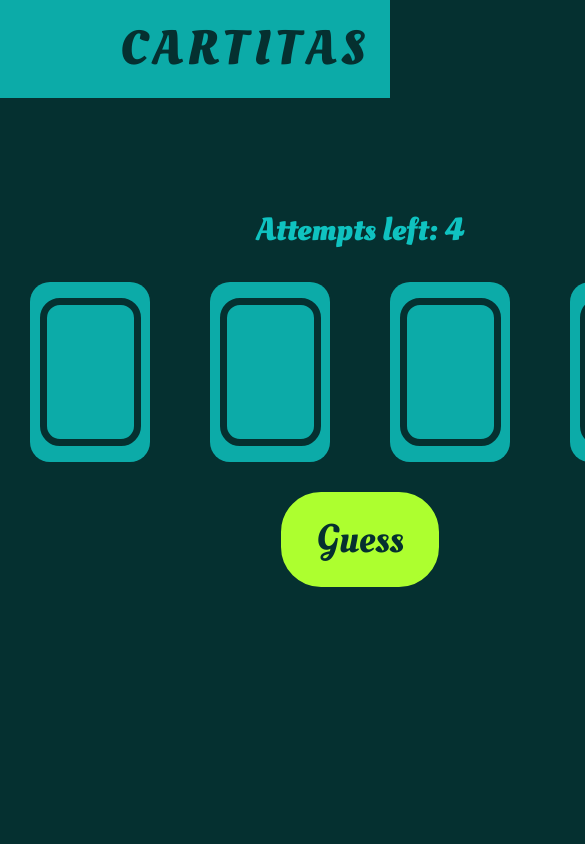
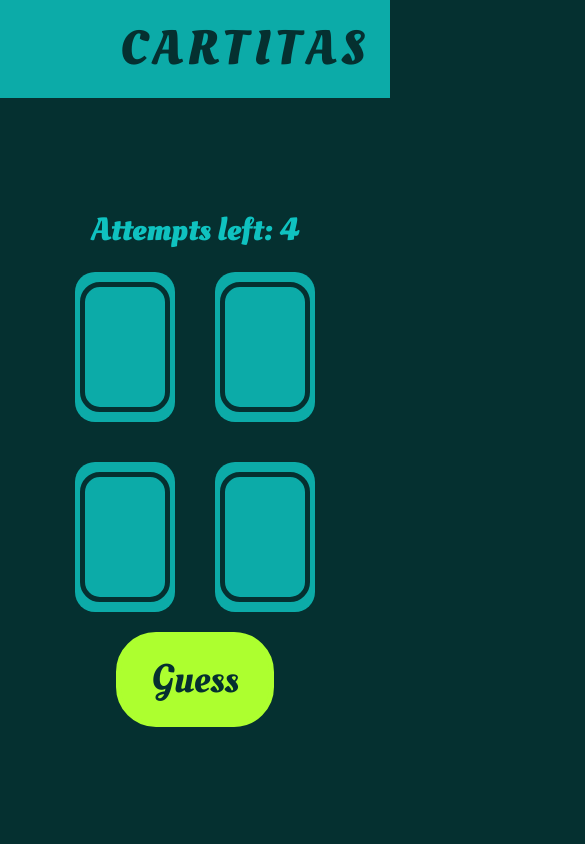
Before and after one commit to aikerary/Cartitas, a Preact app: page / in a window 390 px wide. Shown: the top 844 px of the page, 585 px wide, since content can reach past the window. Built offline with nearby package versions, Linux system fonts and the light colour scheme; a web font is replaced by a local one.

Commit message:
Starting the responsive

```diff
--- a/index.html
+++ b/index.html
@@ -2,10 +2,8 @@
 <html lang="en">
   <head>
     <meta charset="UTF-8" />
-    <!-- Get icon from a .ico named Cartitas -->
     <link rel="icon" href="Cartitas.ico" />
     <meta name="viewport" content="width=device-width, initial-scale=1.0" />
-    <!-- Add some meta description like the author (aikerary), the description, etc...-->
     <meta name="description" content="Cartitas is a simple web game that consists in reordering symbols to guess the correct order." />
     <meta name="author" content="aikerary" />
     <meta name="keywords" content="cartitas, game, web, symbols, reorder, guess, order" />
--- a/src/components/app.jsx
+++ b/src/components/app.jsx
@@ -5,6 +5,7 @@ import {Footer} from './footer.jsx';
 import { Fragment } from 'preact';
 // Import css from
 import "../css/app.css";
+import "../css/responsive.css"
 
 function App() {
   return (
--- /dev/null
+++ b/src/css/responsive.css
@@ -0,0 +1,58 @@
+/* When the screen round the 400 width create a media query for screen and that size */
+
+@media screen and (max-width: 430px) {
+    .footer {
+        flex-direction: column;
+    }
+
+    main{
+        width: 100vw;
+    }
+
+    .hand{
+        width: 100%;
+        flex-wrap: wrap;
+    }
+
+    .card{
+        width: 100px;
+        height: 150px;
+        margin: 20px;
+    }
+
+    .board{
+        width: 100%;
+    }
+
+    .card .icon::before{
+        font-size: 3.5em;
+    }
+
+    .card .icon#star::before{
+        font-size: 4.3em;
+    }
+
+    .card::after{
+        width: 80px;
+        height: 120px;
+        border-width: 5px;
+    }
+
+    .set{
+        width: 100%;
+        flex-wrap: wrap;
+    }
+
+    .set::after{
+        left: 40%;
+        bottom: -10%;
+    }
+
+
+    .symbol{
+        width: 100px;
+        height: 100px;
+        margin: 20px;
+        font-size: 1em;
+    }
+}
```
